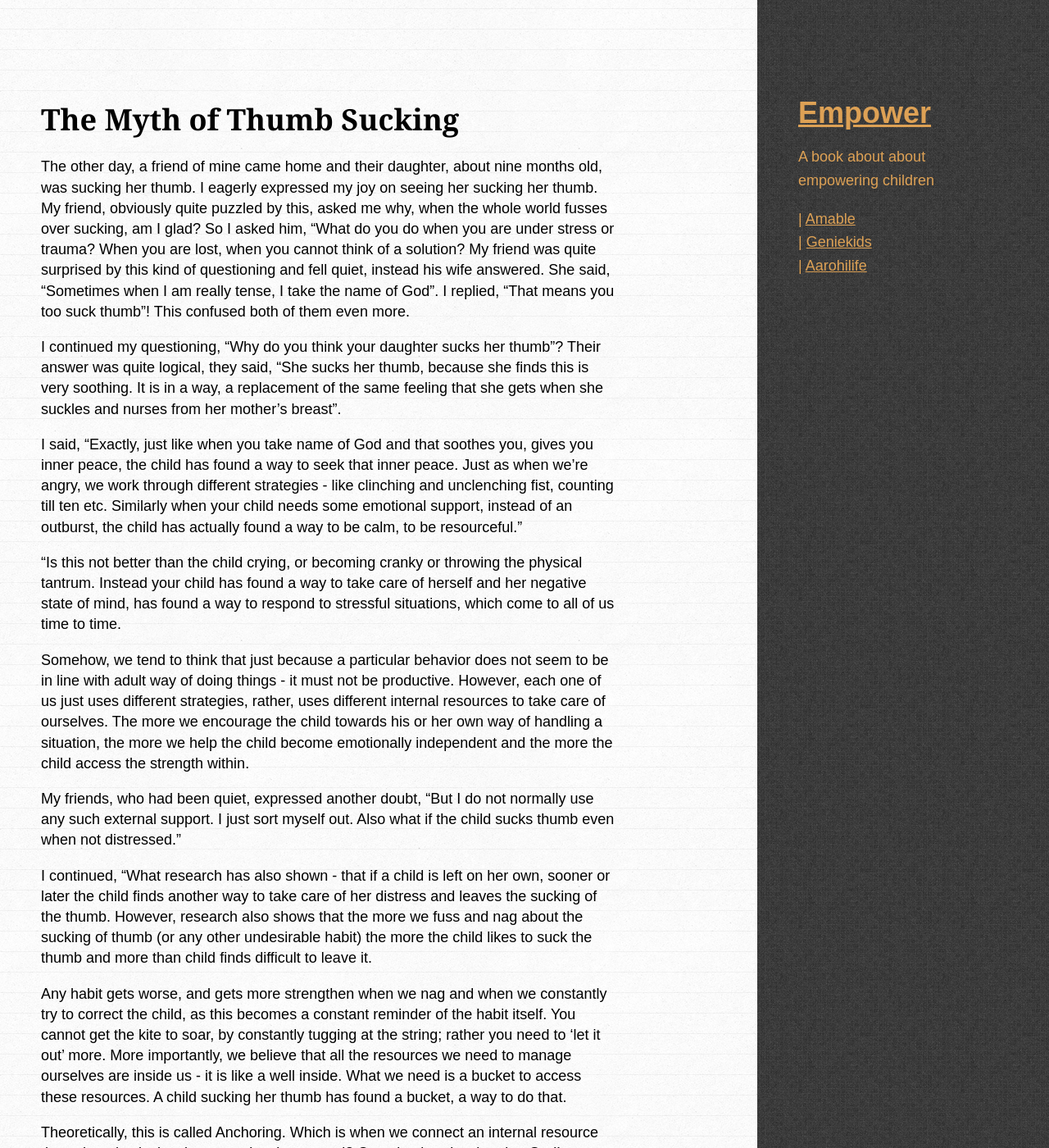
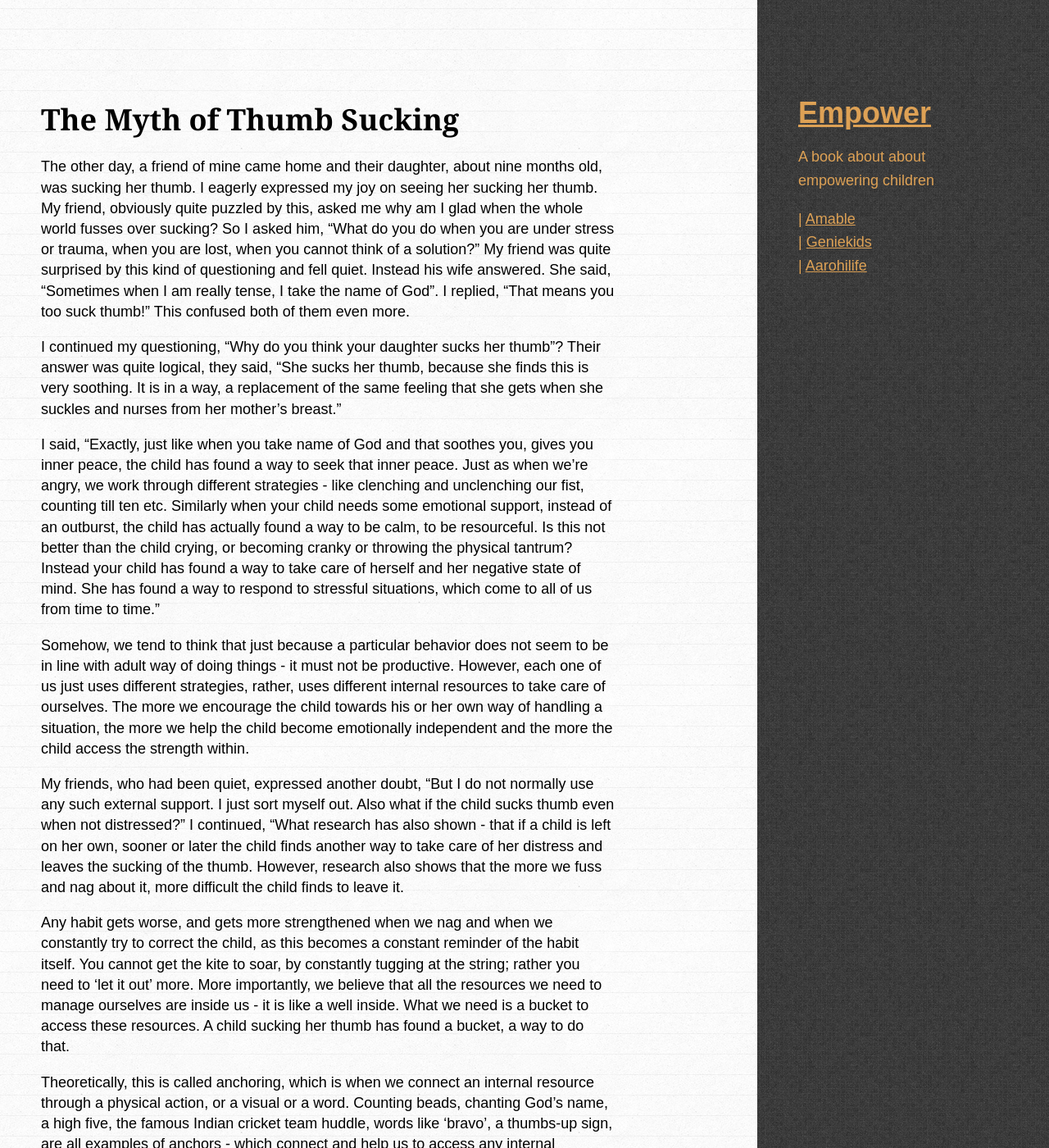
Before and after one commit to amitkaps/empower, a Jekyll site: the page built from _posts/2013-08-10-thumb.md, in a window 1280 px wide and 1400 px high. Shown: the whole window at 82% size. Built offline with Jekyll 4.4.1, drawn with Linux system fonts in a browser that asks for light colours; some web fonts are replaced; some of the changed text lies outside the part shown.

Commit message:
Update 2013-08-10-thumb.md

```diff
--- a/_posts/2013-08-10-thumb.md
+++ b/_posts/2013-08-10-thumb.md
@@ -5,23 +5,19 @@ permalink: thumb
 category: myth
 ---
 
-The other day, a friend of mine came home and their daughter, about nine months old, was sucking her thumb. I eagerly expressed my joy on seeing her sucking her thumb. My friend, obviously quite puzzled by this, asked me why, when the whole world fusses over sucking, am I glad? So I asked him, "What do you do when you are under stress or trauma? When you are lost, when you cannot think of a solution? My friend was quite surprised by this kind of questioning and fell quiet, instead his wife answered. She said, "Sometimes when I am really tense, I take the name of God". I replied, "That means you too suck thumb"! This confused both of them even more.
+The other day, a friend of mine came home and their daughter, about nine months old, was sucking her thumb. I eagerly expressed my joy on seeing her sucking her thumb. My friend, obviously quite puzzled by this, asked me why am I glad when the whole world fusses over sucking? So I asked him, "What do you do when you are under stress or trauma, when you are lost, when you cannot think of a solution?" My friend was quite surprised by this kind of questioning and fell quiet. Instead his wife answered. She said, "Sometimes when I am really tense, I take the name of God". I replied, "That means you too suck thumb!" This confused both of them even more.
 
-I continued my questioning, "Why do you think your daughter sucks her thumb"? Their answer was quite logical, they said, "She sucks her thumb, because she finds this is very soothing. It is in a way, a replacement of the same feeling that she gets when she suckles and nurses from her mother's breast".
+I continued my questioning, "Why do you think your daughter sucks her thumb"? Their answer was quite logical, they said, "She sucks her thumb, because she finds this is very soothing. It is in a way, a replacement of the same feeling that she gets when she suckles and nurses from her mother's breast."
 
-I said, "Exactly, just like when you take name of God and that soothes you, gives you inner peace, the child has found a way to seek that inner peace. Just as when we're angry, we work through different strategies - like clinching and unclenching fist, counting till ten etc. Similarly when your child needs some emotional support, instead of an outburst, the child has actually found a way to be calm, to be resourceful."
-
-"Is this not better than the child crying, or becoming cranky or throwing the physical tantrum. Instead your child has found a way to take care of herself and her negative state of mind, has found a way to respond to stressful situations, which come to all of us time to time.
+I said, "Exactly, just like when you take name of God and that soothes you, gives you inner peace, the child has found a way to seek that inner peace. Just as when we're angry, we work through different strategies - like clenching and unclenching our fist, counting till ten etc. Similarly when your child needs some emotional support, instead of an outburst, the child has actually found a way to be calm, to be resourceful. Is this not better than the child crying, or becoming cranky or throwing the physical tantrum? Instead your child has found a way to take care of herself and her negative state of mind. She has found a way to respond to stressful situations, which come to all of us from time to time."
 
 Somehow, we tend to think that just because a particular behavior does not seem to be in line with adult way of doing things - it must not be productive. However, each one of us just uses different strategies, rather, uses different internal resources to take care of ourselves. The more we encourage the child towards his or her own way of handling a situation, the more we help the child become emotionally independent and the more the child access the strength within.
 
-My friends, who had been quiet, expressed another doubt, "But I do not normally use any such external support. I just sort myself out. Also what if the child sucks thumb even when not distressed."
+My friends, who had been quiet, expressed another doubt, "But I do not normally use any such external support. I just sort myself out. Also what if the child sucks thumb even when not distressed?" I continued, "What research has also shown - that if a child is left on her own, sooner or later the child finds another way to take care of her distress and leaves the sucking of the thumb. However, research also shows that the more we fuss and nag about it, more difficult the child finds to leave it.
 
-I continued, "What research has also shown - that if a child is left on her own, sooner or later the child finds another way to take care of her distress and leaves the sucking of the thumb. However, research also shows that the more we fuss and nag about the sucking of thumb (or any other undesirable habit) the more the child likes to suck the thumb and more than child finds difficult to leave it.
+Any habit gets worse, and gets more strengthened when we nag and when we constantly try to correct the child, as this becomes a constant reminder of the habit itself. You cannot get the kite to soar, by constantly tugging at the string; rather you need to 'let it out' more. More importantly, we believe that all the resources we need to manage ourselves are inside us - it is like a well inside. What we need is a bucket to access these resources. A child sucking her thumb has found a bucket, a way to do that.
 
-Any habit gets worse, and gets more strengthen when we nag and when we constantly try to correct the child, as this becomes a constant reminder of the habit itself. You cannot get the kite to soar, by constantly tugging at the string; rather you need to 'let it out' more. More importantly, we believe that all the resources we need to manage ourselves are inside us - it is like a well inside. What we need is a bucket to access these resources. A child sucking her thumb has found a bucket, a way to do that.
-
-Theoretically, this is called Anchoring. Which is when we connect an internal resource through a physical action, or a visual or a word? Counting beads, chanting God's name, a high five, the famous Indian cricket team huddle, words like 'bravo', a thumbs-up sign, are all examples of anchors - which connect and help us to access any internal resource inside us - be it confidence, courage, peace, etc.
+Theoretically, this is called anchoring, which is when we connect an internal resource through a physical action, or a visual or a word. Counting beads, chanting God's name, a high five, the famous Indian cricket team huddle, words like 'bravo', a thumbs-up sign, are all examples of anchors - which connect and help us to access any internal resource inside us - be it confidence, courage, peace, etc.
 
 So let the child build internal resources and pathways to access them. Let the child use his or her instincts to take care of herself. Let the child be more self reliant. Let the child suck her thumb.
 
```
